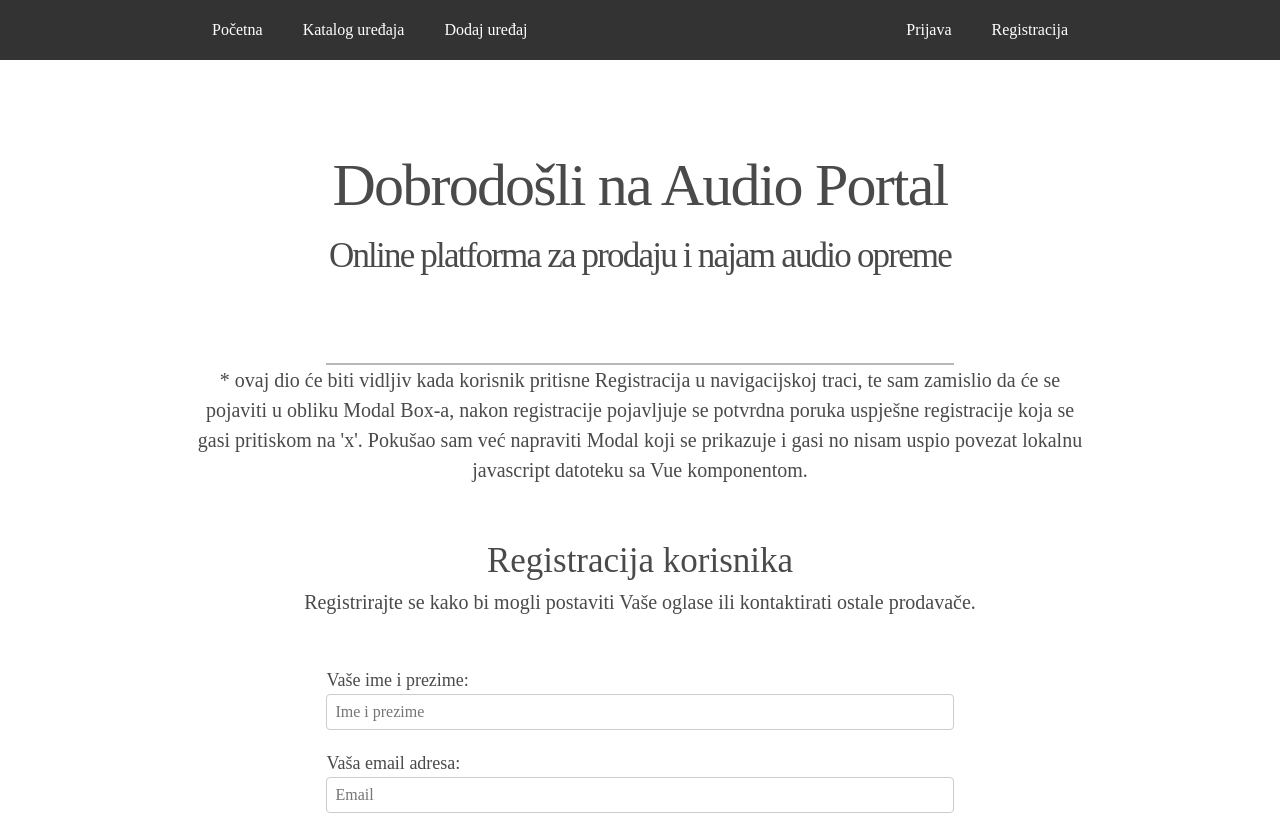
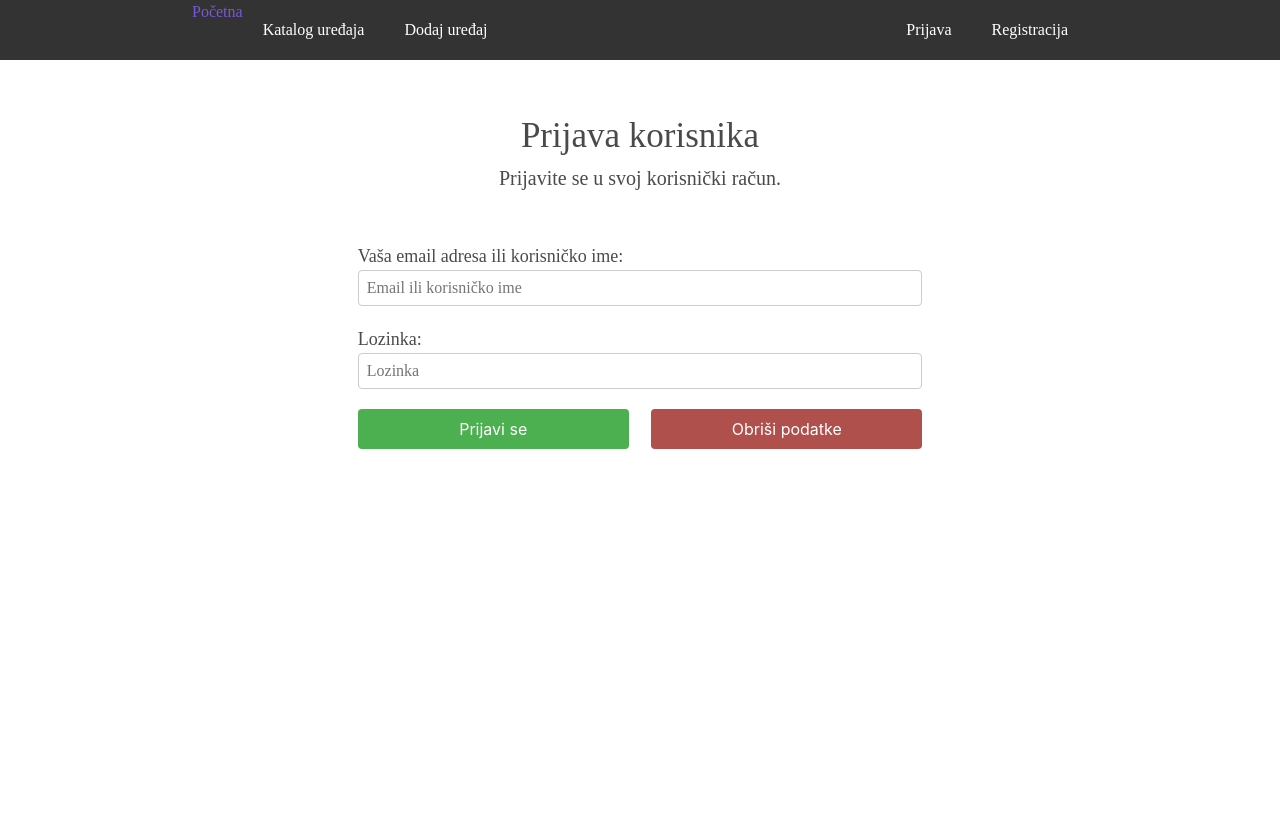
Before and after one commit to PWA-2021/inicijaliziranje-vue-2-buefy-okruzenja-VavraLuka, a Vue app: page /#/login in a window 1280 px wide. Shown: the top 815 px of the page. Built offline with nearby package versions, Linux system fonts and the light colour scheme.

Commit message:
Router - update
Navigacijska traka, povezana prijava i registracija korisnika

```diff
--- a/src/App.vue
+++ b/src/App.vue
@@ -1,57 +1,19 @@
 <template>
-  <div>
+  <div id="app">
     <app-navigacija>
-      <Navigacija/>
+      <Navigacija />
     </app-navigacija>
-    <app-header>
-      <Header/>
-    </app-header>
-    <app-registracija>
-      <Registracija/>
-    </app-registracija>
-    <app-prijava>
-      <Prijava/>
-    </app-prijava>
-    <app-katalog>
-      <Katalog/>
-    </app-katalog>
-    <app-oglas>
-      <Oglas/>
-    </app-oglas>
-    <app-moj-profil>
-      <MojProfil/>
-    </app-moj-profil>
-    <app-dodaj-uredaj>
-      <DodajUredaj/>
-    </app-dodaj-uredaj>
-    <app-footer>
-      <Footer/>
-    </app-footer>
+    <router-view />
   </div>
 </template>
 
 <script>
-import Navigacija from './components/Navigacija.vue'
-import Header from './components/Header.vue'
-import Katalog from './components/Katalog.vue'
-import Footer from './components/Footer.vue'
-import DodajUredaj from './components/DodajUredaj.vue'
-import MojProfil from './components/MojProfil.vue'
-import Registracija from './components/Registracija.vue'
-import Prijava from './components/Prijava.vue'
-import Oglas from './components/Oglas.vue'
+import Navigacija from "./components/Navigacija.vue";
+
 export default {
-  name: 'App',
+  name: "App",
   components: {
-    'app-navigacija': Navigacija,
-    'app-header': Header,
-    'app-katalog': Katalog,
-    'app-footer': Footer,
-    'app-dodaj-uredaj': DodajUredaj,
-    'app-moj-profil': MojProfil,
-    'app-registracija': Registracija,
-    'app-prijava': Prijava,
-    'app-oglas': Oglas
+    "app-navigacija": Navigacija
   }
 }
 </script>
--- a/src/components/Navigacija.vue
+++ b/src/components/Navigacija.vue
@@ -2,11 +2,11 @@
 <div class="navigacija">
     <div class="navbar-container" id="navigacija">
         <ul>
-            <li class="li-left"><a href="../App.vue">Početna</a><li>
+            <router-link to="/"><li class="li-left">Početna</li></router-link>
             <li class="li-left"><a href="#katalog-uredaja">Katalog uređaja</a></li>
             <li class="li-left"><a href="#dodavanje-uredaja">Dodaj uređaj</a></li>
-            <li class="li-right"><a href="#registracija" id="open-registracija">Registracija</a></li>
-            <li class="li-right"><a href="#prijava" id="open-prijava">Prijava</a></li>
+            <router-link to="/register"><li class="li-right"><a href="#registracija" id="open-registracija">Registracija</a></li></router-link>
+            <router-link to="/login"><li class="li-right"><a href="#prijava" id="open-prijava">Prijava</a></li></router-link>
     <!--    <li class="li-right"><a href="#moj-profil">Moj profil</a></li>
             <li class="li-right"><a href="#odjava">Odjava</a></li> -->
         </ul>
--- a/src/components/Prijava.vue
+++ b/src/components/Prijava.vue
@@ -1,10 +1,5 @@
 <template>
     <div class="prijava-container" id="prijava">
-        <!-- Prijava korisnika biti će vidljiva tek kad korisnik pritisne "Prijava" u navigacijskoj traci -->
-        <hr>
-
-        <!-- izmjena --><h2 class="podnaslov">* ovaj dio će biti vidljiv kada korisnik pritisne Prijava u navigacijskoj traci, te sam zamislio da će se pojaviti u obliku Modal Box-a, nakon prijave pojavljuje se potvrdna poruka uspješne prijave koja se gasi pritiskom na 'x'. Pokušao sam već napraviti Modal koji se prikazuje i gasi no nisam uspio povezat lokalnu javascript datoteku sa Vue komponentom.</h2>
-
         <h1 class="naslov">Prijava korisnika</h1>
         <h2 class="podnaslov">Prijavite se u svoj korisnički račun.</h2>
         <div class="forma-prijava">
--- a/src/components/Registracija.vue
+++ b/src/components/Registracija.vue
@@ -1,10 +1,5 @@
 <template>
     <div class="registracija-container" id="registracija">
-        <!-- Registracija korisnika biti će vidljiva tek kad korisnik pritisne "Registracija" u navigacijskoj traci -->
-        <hr>
-
-        <!-- izmjena --><h2 class="podnaslov">* ovaj dio će biti vidljiv kada korisnik pritisne Registracija u navigacijskoj traci, te sam zamislio da će se pojaviti u obliku Modal Box-a, nakon registracije pojavljuje se potvrdna poruka uspješne registracije koja se gasi pritiskom na 'x'. Pokušao sam već napraviti Modal koji se prikazuje i gasi no nisam uspio povezat lokalnu javascript datoteku sa Vue komponentom.</h2>
-
         <h1 class="naslov">Registracija korisnika</h1>
         <h2 class="podnaslov">Registrirajte se kako bi mogli postaviti Vaše oglase ili kontaktirati ostale prodavače.</h2>
         <div class="forma-registracija">
--- a/src/router/index.js
+++ b/src/router/index.js
@@ -1,6 +1,8 @@
 import Vue from 'vue'
 import VueRouter from 'vue-router'
 import Home from '../views/Home.vue'
+import Login from '../views/Login.vue'
+import Register from '../views/Register.vue'
 
 Vue.use(VueRouter)
 
@@ -11,12 +13,14 @@ const routes = [
     component: Home
   },
   {
-    path: '/about',
-    name: 'About',
-    // route level code-splitting
-    // this generates a separate chunk (about.[hash].js) for this route
-    // which is lazy-loaded when the route is visited.
-    component: () => import(/* webpackChunkName: "about" */ '../views/About.vue')
+    path: '/login',
+    name: 'login',
+    component: Login
+  },
+  {
+    path: '/register',
+    name: 'register',
+    component: Register
   }
 ]
 
--- a/src/views/About.vue
+++ /dev/null
@@ -1,5 +0,0 @@
-<template>
-  <div class="about">
-    <h1>This is an about page</h1>
-  </div>
-</template>
--- a/src/views/Home.vue
+++ b/src/views/Home.vue
@@ -1,73 +1,58 @@
 <template>
   <div>
-    <app-navigacija>
-      <Navigacija/>
-    </app-navigacija>
     <app-header>
-      <Header/>
+      <Header />
     </app-header>
-    <app-registracija>
-      <Registracija/>
-    </app-registracija>
-    <app-prijava>
-      <Prijava/>
-    </app-prijava>
     <app-katalog>
-      <Katalog/>
+      <Katalog />
     </app-katalog>
     <app-oglas>
-      <Oglas/>
+      <Oglas />
     </app-oglas>
     <app-moj-profil>
-      <MojProfil/>
+      <MojProfil />
     </app-moj-profil>
     <app-dodaj-uredaj>
-      <DodajUredaj/>
+      <DodajUredaj />
     </app-dodaj-uredaj>
     <app-footer>
-      <Footer/>
+      <Footer />
     </app-footer>
   </div>
 </template>
 
 <script>
-import Navigacija from './../components/Navigacija.vue'
-import Header from './../components/Header.vue'
-import Katalog from './../components/Katalog.vue'
-import Footer from './../components/Footer.vue'
-import DodajUredaj from './../components/DodajUredaj.vue'
-import MojProfil from './../components/MojProfil.vue'
-import Registracija from './../components/Registracija.vue'
-import Prijava from './../components/Prijava.vue'
-import Oglas from './../components/Oglas.vue'
+import Header from "./../components/Header.vue";
+import Katalog from "./../components/Katalog.vue";
+import Footer from "./../components/Footer.vue";
+import DodajUredaj from "./../components/DodajUredaj.vue";
+import MojProfil from "./../components/MojProfil.vue";
+import Oglas from "./../components/Oglas.vue";
 export default {
-  name: 'App',
+  name: "App",
   components: {
-    'app-navigacija': Navigacija,
-    'app-header': Header,
-    'app-katalog': Katalog,
-    'app-footer': Footer,
-    'app-dodaj-uredaj': DodajUredaj,
-    'app-moj-profil': MojProfil,
-    'app-registracija': Registracija,
-    'app-prijava': Prijava,
-    'app-oglas': Oglas
-  }
-}
+    "app-header": Header,
+    "app-katalog": Katalog,
+    "app-footer": Footer,
+    "app-dodaj-uredaj": DodajUredaj,
+    "app-moj-profil": MojProfil,
+    "app-oglas": Oglas,
+  },
+};
 </script>
 
 <style>
-*{
-    margin: 0;
-    padding: 0;
-    list-style: none;
-    text-decoration: none;
-    font-family: 'Montserrat';
+* {
+  margin: 0;
+  padding: 0;
+  list-style: none;
+  text-decoration: none;
+  font-family: "Montserrat";
 }
 ::-webkit-scrollbar {
-    display: none;
+  display: none;
 }
-html{
+html {
   scroll-behavior: smooth;
 }
 </style>
--- /dev/null
+++ b/src/views/Login.vue
@@ -0,0 +1,21 @@
+<template>
+  <div class="container">
+    <app-prijava>
+      <Prijava />
+    </app-prijava>
+  </div>
+</template>
+
+<script>
+import Prijava from "../components/Prijava.vue";
+
+export default {
+  name: "Login",
+  components: {
+    "app-prijava": Prijava,
+  },
+};
+</script>
+
+<style scoped>
+</style>
--- /dev/null
+++ b/src/views/Register.vue
@@ -0,0 +1,21 @@
+<template>
+  <div class="container">
+    <app-registracija>
+      <Registracija />
+    </app-registracija>
+  </div>
+</template>
+
+<script>
+import Registracija from "../components/Registracija.vue";
+
+export default {
+  name: "Register",
+  components: {
+    "app-registracija": Registracija,
+  },
+};
+</script>
+
+<style scoped>
+</style>
```
